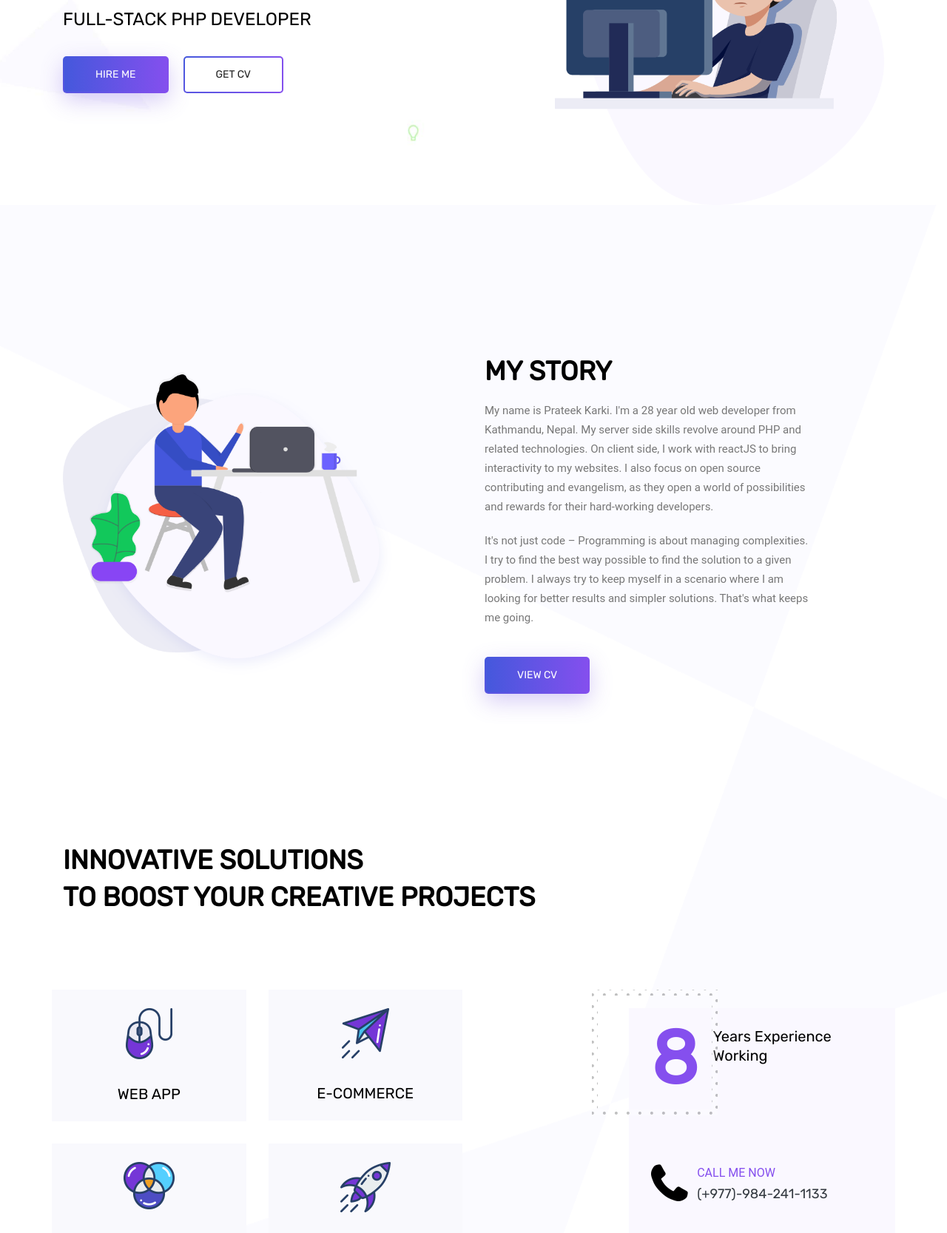
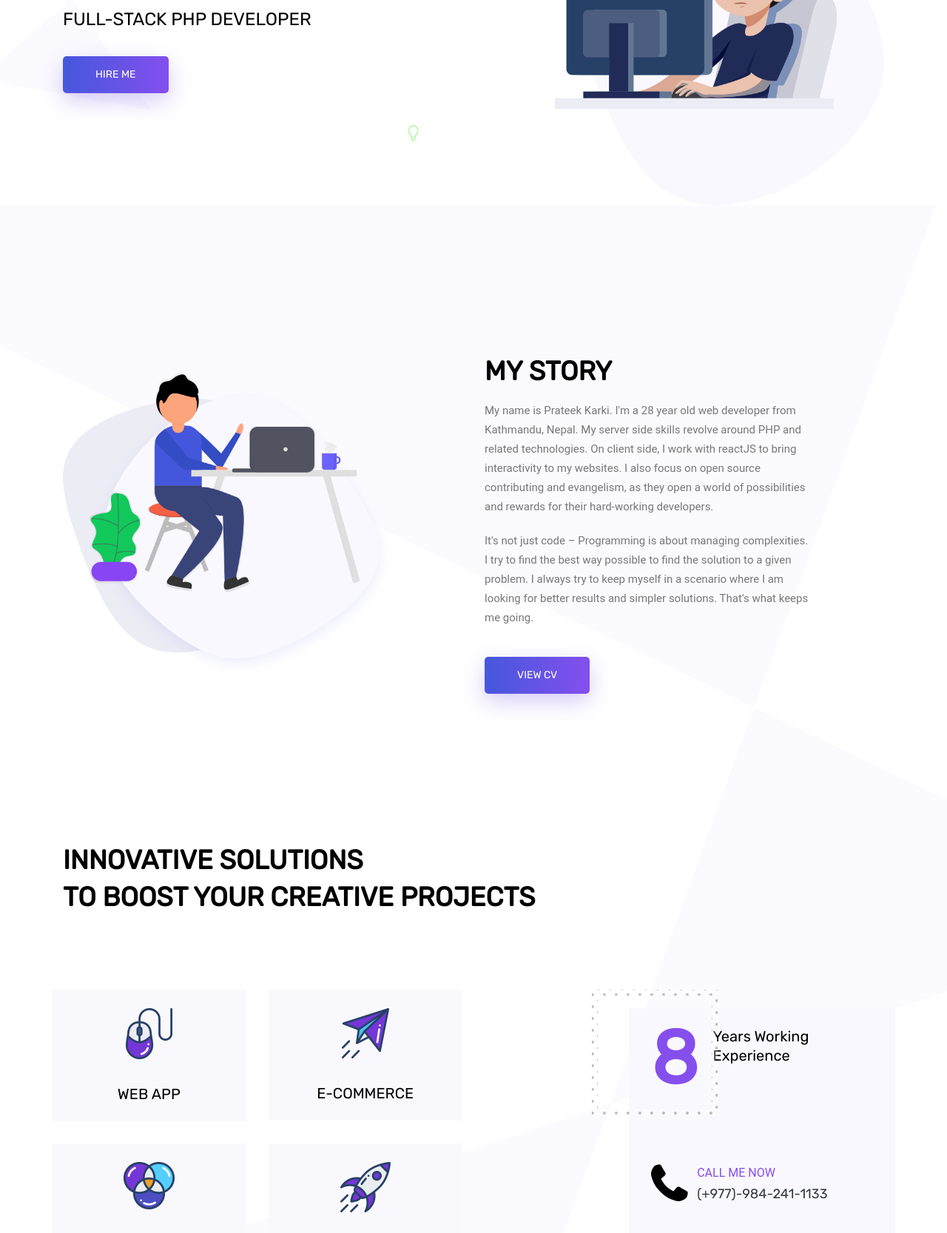
Before and after one commit to prateekkarki/prateekkarki.github.io, a plain HTML site: page index.html in a window 1280 px wide. Shown: the part 352-2019 px from the top of the page at 74% size. Drawn offline with nearby package versions, Linux system fonts and the light colour scheme; some packages are replaced by stand-ins of ours.

Commit message:
remove links

```diff
--- a/index.html
+++ b/index.html
@@ -78,9 +78,6 @@
 										href="#contact"
 										data-aos="fade-right"
 										><span>Hire Me</span></a
-									>
-									<a class="primary_btn tr-bg" href="resume" data-aos="fade-right"
-										><span>Get CV</span></a
 									>
 								</div>
 							</div>
@@ -177,7 +174,7 @@
 							<div class="client-info" data-aos="fade-left">
 								<div class="d-flex mb-50">
 									<span class="lage">8</span>
-									<span class="smll">Years Experience Working</span>
+									<span class="smll">Years Working Experience</span>
 								</div>
 								<div class="call-now d-flex">
 									<div>
```
